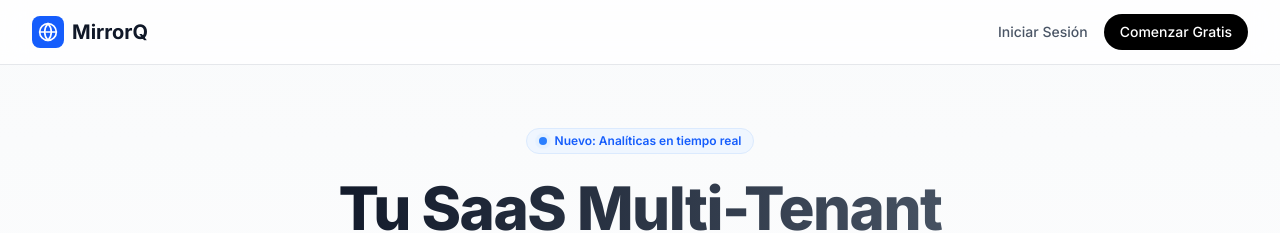
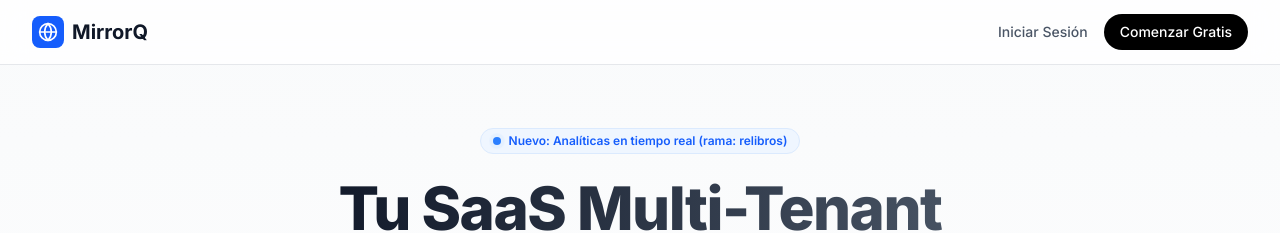
Before and after one commit to uxurimx/bs, a Next.js app: page / in a window 1280 px wide. Shown: the top 233 px of the page. Built offline with nearby package versions, Linux system fonts and the light colour scheme; no server answers.

Commit message:
pruebas relibros

```diff
--- a/app/(marketing)/page.tsx
+++ b/app/(marketing)/page.tsx
@@ -61,7 +61,7 @@ export default function MarketingPage() {
             <span className="animate-ping absolute inline-flex h-full w-full rounded-full bg-blue-400 opacity-75"></span>
             <span className="relative inline-flex rounded-full h-2 w-2 bg-blue-500"></span>
           </span>
-          Nuevo: Analíticas en tiempo real
+          Nuevo: Analíticas en tiempo real (rama: relibros)
         </div>
 
         <h1 className="text-4xl sm:text-6xl font-extrabold tracking-tight mb-6 max-w-4xl bg-clip-text text-transparent bg-gradient-to-r from-gray-900 to-gray-600 dark:from-white dark:to-gray-400">
```
